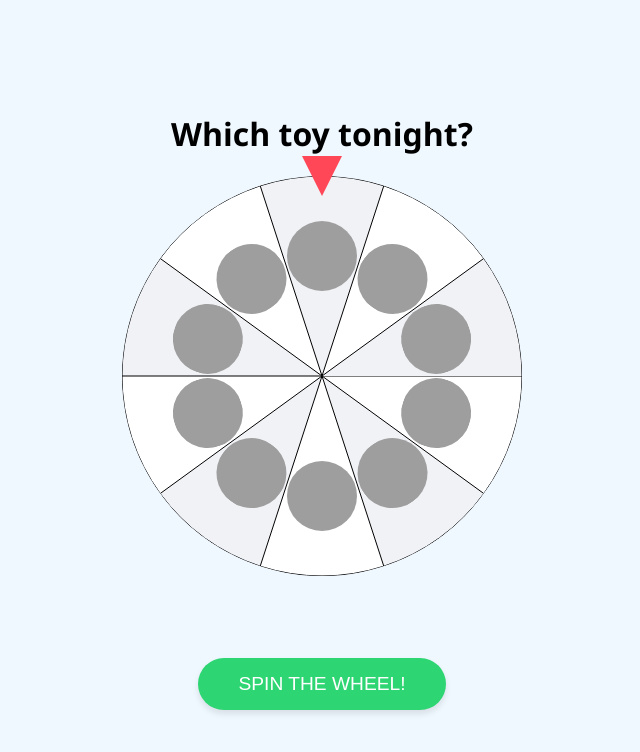
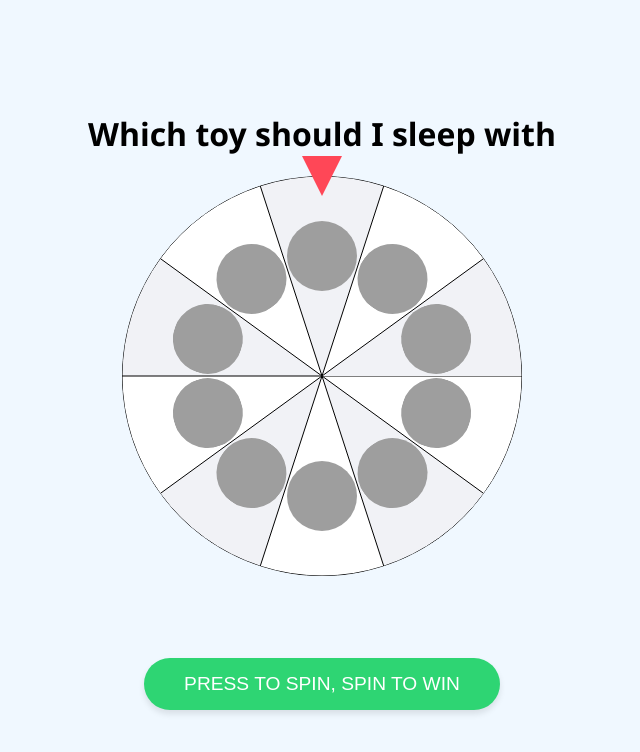
Before and after one commit to wd-jd/top_picker, a plain HTML site: page index.html in a window 1280 px wide. Shown: the whole page, without its empty margins (318-958 px from the left). Drawn offline with Linux system fonts and the light colour scheme.

Commit message:
Update index.html

```diff
--- a/index.html
+++ b/index.html
@@ -33,7 +33,7 @@
 </head>
 <body>
 
-    <h1>Which toy tonight?</h1>
+    <h1>Which toy should I sleep with</h1>
 
     <div class="wheel-container">
         <div class="arrow"></div>
@@ -41,7 +41,7 @@
     </div>
 
     <div id="result"></div>
-    <button id="spinBtn">SPIN THE WHEEL!</button>
+    <button id="spinBtn">PRESS TO SPIN, SPIN TO WIN</button>
 
     <script>
         const canvas = document.getElementById('wheel');
```
